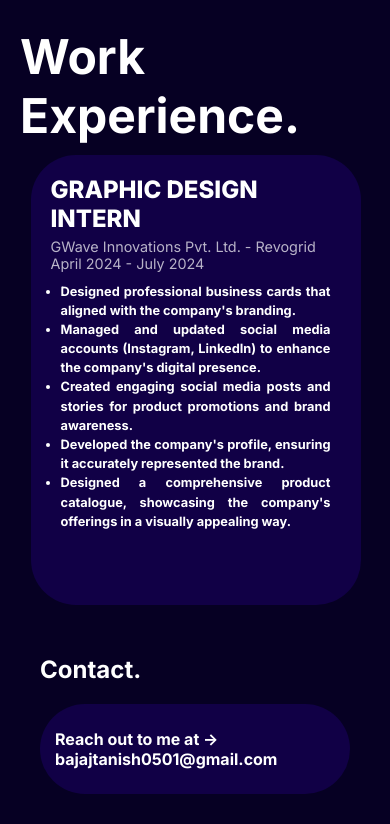
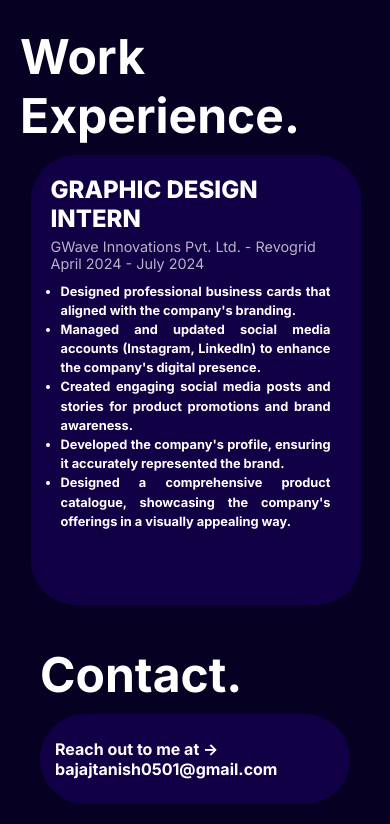
Before and after one commit to tanish0209/tanish-s-portfolio, a plain HTML site: page index.html in a window 390 px wide. Shown: the part 2534-3358 px from the top of the page. Drawn offline with nearby package versions, Linux system fonts and the light colour scheme; a script that the page names is missing.

Commit message:
Update style.css

```diff
--- a/style.css
+++ b/style.css
@@ -1356,6 +1356,10 @@ nav {
     align-items: center;
     justify-content: center;
   }
+  .contact > h2 {
+    margin: 10px 0;
+    font-size: 3rem;
+  }
   .card p {
     font-size: 1rem;
   }
```
